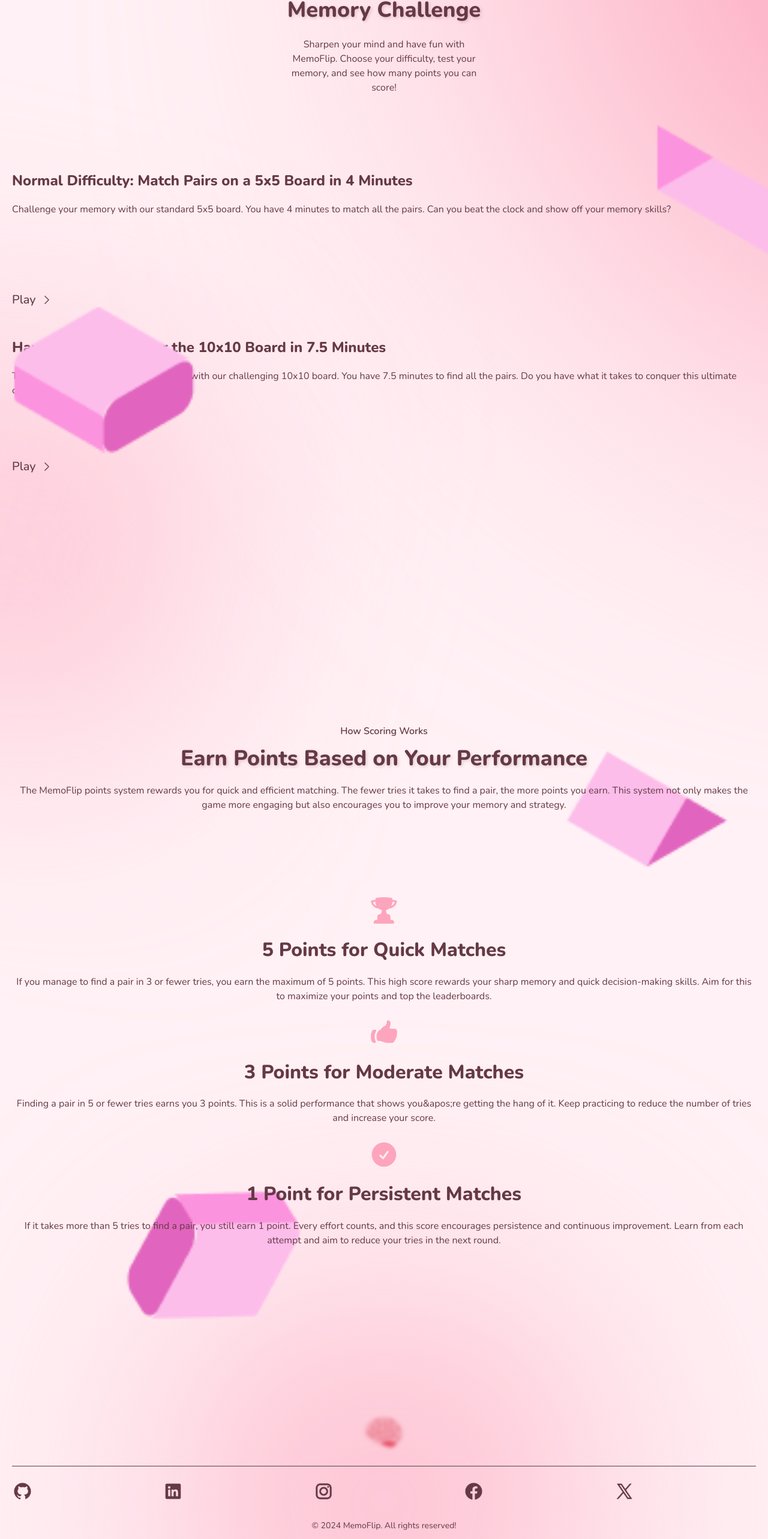
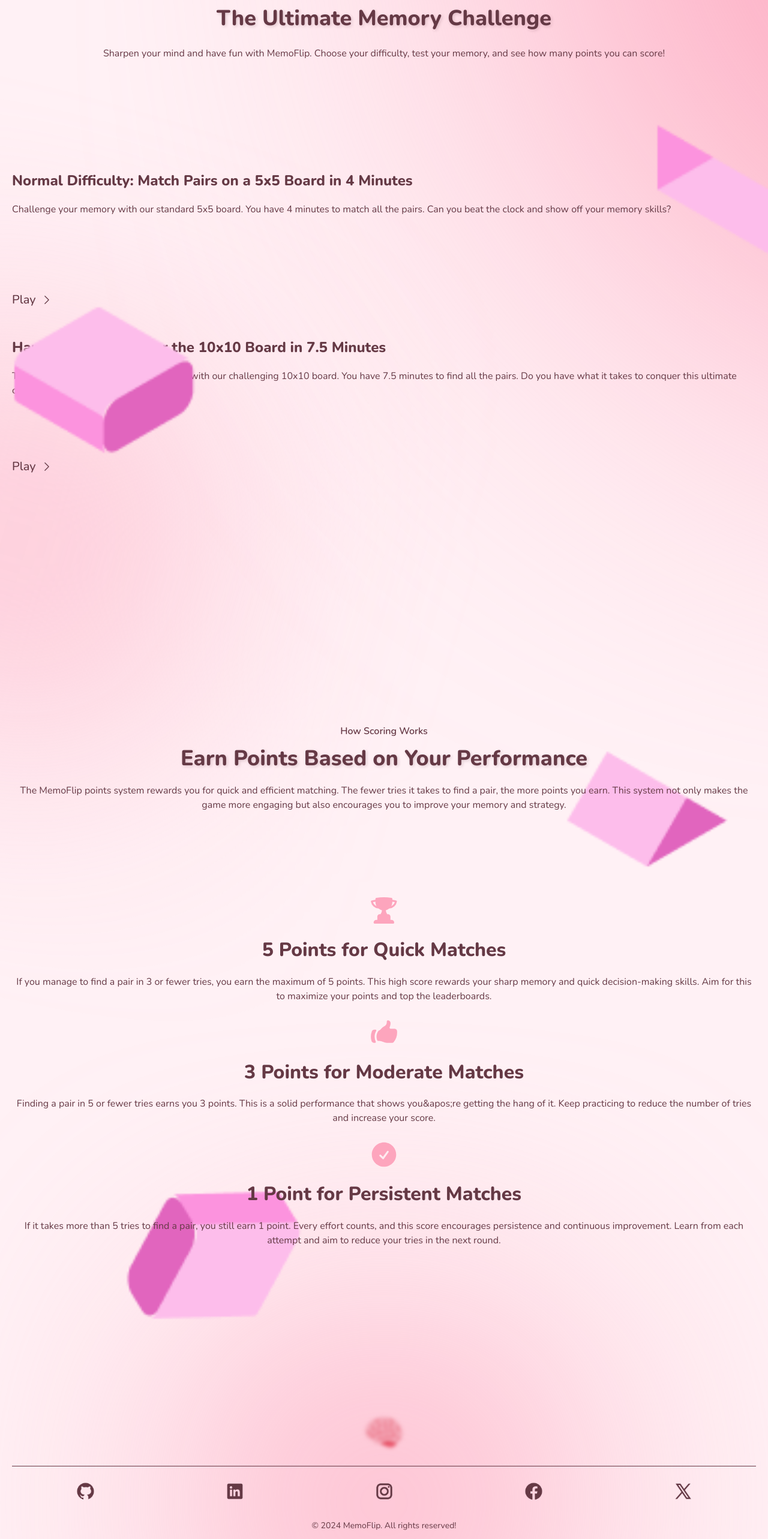
Before and after one commit to ntamasa/MemoFlip, a React (Vite) app: page / in a window 1280 px wide. Shown: the part 175-2741 px from the top of the page at 60% size. Built offline with nearby package versions, Linux system fonts and the light colour scheme.

Commit message:
bugfix on responsive footer and header

```diff
--- a/src/components/Header.module.css
+++ b/src/components/Header.module.css
@@ -1,8 +1,7 @@
 @import url(../variables.css);
 
 .header {
-  width: 37.5rem;
-  max-width: 37.5rem;
+  width: 100%;
   height: 33rem;
   max-height: 33rem;
 
--- a/src/components/Socials.module.css
+++ b/src/components/Socials.module.css
@@ -3,7 +3,7 @@
 .socials {
   display: grid;
   grid-template-columns: repeat(5, 1fr);
-  column-gap: 1.4rem;
+  column-gap: 2.4rem;
 }
 
 .socials > * {
@@ -13,3 +13,16 @@
 .socials > *:hover {
   transform: scale(1.5);
 }
+
+@media screen and (max-width: 90em) {
+  .socials {
+    column-gap: 0.5rem;
+  }
+  .socials a {
+    justify-self: center;
+  }
+
+  .socials > *:hover {
+    transform: scale(1.25);
+  }
+}
```
